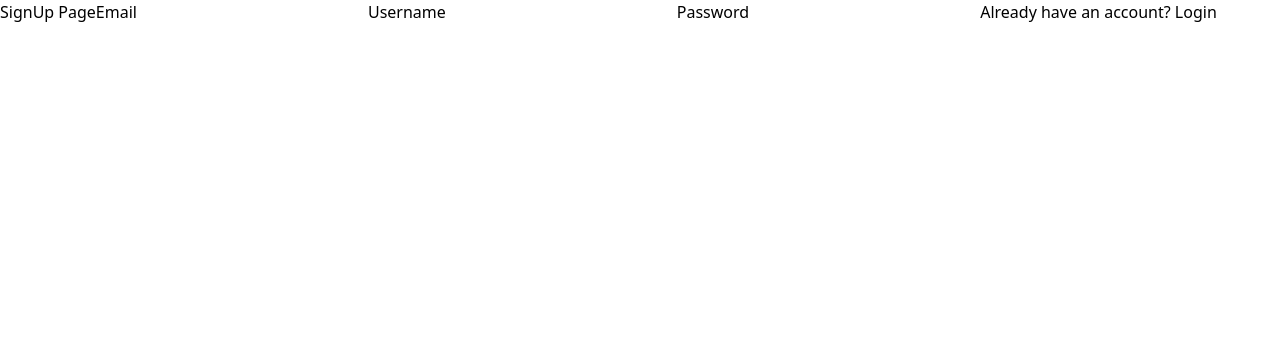
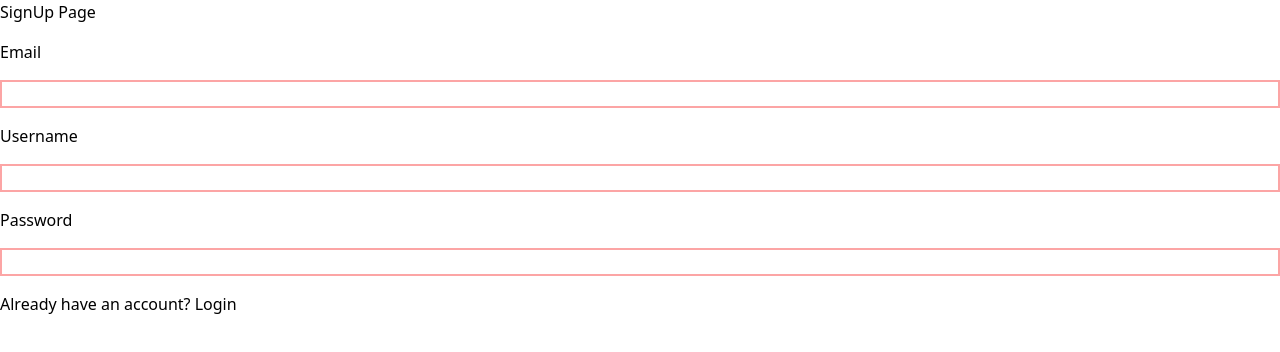
Before and after one commit to Jacksonwrk3/wisper, a Next.js app: page /signup in a window 1280 px wide. Shown: the top 352 px of the page. Built offline with nearby package versions, Linux system fonts and the light colour scheme.

Commit message:
wrote isValidUsername function and applied in signup page

```diff
--- a/src/app/(auth)/signup/page.tsx
+++ b/src/app/(auth)/signup/page.tsx
@@ -1,13 +1,12 @@
+"use client";
 import Link from "next/link";
 import { useState, useRef } from "react";
 import {
   isValidEmail,
   isValidPassword,
+  isValidUsername,
 } from "../../../../util/form-validation";
-/**
- * @description The SignUp page
- * @returns {JSX.Element} The SignUp page
- */
+
 const SignUp = () => {
   const [email, setEmail] = useState("");
   const [emailError, setEmailError] = useState("");
@@ -15,84 +14,99 @@ const SignUp = () => {
   const [usernameError, setUsernameError] = useState("");
   const [password, setPassword] = useState("");
   const [passwordError, setPasswordError] = useState("");
-  const timeoutRef = useRef<NodeJS.Timeout | null>(null);
-  /**
-   * @description Sets the email state to the email input value
-   * @param {React.ChangeEvent<HTMLInputElement>} event
-   * @returns {void}
-   */
+
+  const emailTimeoutRef = useRef<NodeJS.Timeout | null>(null);
+  const usernameTimeoutRef = useRef<NodeJS.Timeout | null>(null);
+  const passwordTimeoutRef = useRef<NodeJS.Timeout | null>(null);
+
   const emailOnChange = (event: React.ChangeEvent<HTMLInputElement>) => {
-    setEmail(event.target.value);
+    const newEmail = event.target.value;
+    setEmail(newEmail);
 
-    if (timeoutRef.current !== null) {
-      clearTimeout(timeoutRef.current);
-    } else {
-      timeoutRef.current = setTimeout(() => {
-        if (!isValidEmail(email)) {
-          setEmailError("Please enter a valid Email");
-        }
-      }, 500);
+    if (emailTimeoutRef.current !== null) {
+      clearTimeout(emailTimeoutRef.current);
     }
+
+    emailTimeoutRef.current = setTimeout(() => {
+      const isValid = isValidEmail(newEmail);
+      if (!isValid) {
+        setEmailError("Please enter a valid Email");
+      } else {
+        setEmailError(""); // Clear error when valid
+      }
+    }, 500);
   };
 
-  /**
-   * @description Sets the password state to the password input value
-   * @param {React.ChangeEvent<HTMLInputElement>} event
-   * @return {void}
-   */
-  const onPasswordChange = (event: React.ChangeEvent<HTMLInputElement>) => {
-    setPassword(event.target.value);
-    if (timeoutRef.current !== null) {
-      clearTimeout(timeoutRef.current);
-    } else {
-      timeoutRef.current = setTimeout(() => {
-        const isValid = isValidPassword(password);
-        if (isValid !== true) {
-          setPasswordError(isValid);
-        }
-      }, 500);
+  const onUsernameChange = (event: React.ChangeEvent<HTMLInputElement>) => {
+    const newUsername = event.target.value;
+    setUsername(newUsername);
+
+    if (usernameTimeoutRef.current !== null) {
+      clearTimeout(usernameTimeoutRef.current);
     }
+
+    usernameTimeoutRef.current = setTimeout(() => {
+      const isValid = isValidUsername(newUsername);
+      if (isValid === true) {
+        setUsernameError("");
+      } else {
+        setUsernameError(isValid);
+      }
+    }, 500);
   };
 
-  /**
-   * @description Sets the username state to the username input value
-   * @param {React.ChangeEvent<HTMLInputElement>} event
-   * @return {void}
-   */
-  const onUsernameChange = (event: React.ChangeEvent<HTMLInputElement>) => {
-    setUsername(event.target.value);
-    if (timeoutRef.current !== null) {
-      clearTimeout(timeoutRef.current);
-    } else {
-      timeoutRef.current = setTimeout(() => {
-        if (username.length < 3) {
-          setUsernameError("Username must be at least 3 characters");
-        }
-      }, 500);
+  const onPasswordChange = (event: React.ChangeEvent<HTMLInputElement>) => {
+    const newPassword = event.target.value;
+    setPassword(newPassword);
+
+    if (passwordTimeoutRef.current !== null) {
+      clearTimeout(passwordTimeoutRef.current);
     }
+
+    passwordTimeoutRef.current = setTimeout(() => {
+      const isValid = isValidPassword(newPassword);
+      if (isValid !== true) {
+        setPasswordError(isValid);
+      } else {
+        setPasswordError(""); // Clear error when valid
+      }
+    }, 500);
   };
+
   return (
-    <div>
-      SignUp Page
+    <div className="flex flex-col space-y-4">
+      <h2>SignUp Page</h2>
+
       <label htmlFor="email">Email</label>
-      <input id="email" type="email" value={email} onChange={emailOnChange} />
+      <input
+        className="border-2 border-red-300"
+        id="email"
+        type="email"
+        value={email}
+        onChange={emailOnChange}
+      />
       {emailError && <span>{emailError}</span>}
+
       <label htmlFor="username">Username</label>
       <input
+        className="border-2 border-red-300"
         id="username"
         type="text"
         value={username}
         onChange={onUsernameChange}
       />
       {usernameError && <span>{usernameError}</span>}
+
       <label htmlFor="password">Password</label>
       <input
+        className="border-2 border-red-300"
         id="password"
         type="password"
         value={password}
         onChange={onPasswordChange}
       />
       {passwordError && <span>{passwordError}</span>}
+
       <Link href="/login">Already have an account? Login</Link>
     </div>
   );
--- a/util/form-validation/index.tsx
+++ b/util/form-validation/index.tsx
@@ -1,3 +1,4 @@
 import isValidEmail from "./isValidEmail";
 import isValidPassword from "./isValidPassword";
-export { isValidEmail, isValidPassword };
+import isValidUsername from "./isValidUsername";
+export { isValidEmail, isValidPassword, isValidUsername };
--- a/util/form-validation/isValidUsername.tsx
+++ b/util/form-validation/isValidUsername.tsx
@@ -25,3 +25,5 @@ const isValidUsername = (username: string): string | true => {
 
   return true;
 };
+
+export default isValidUsername;
```
